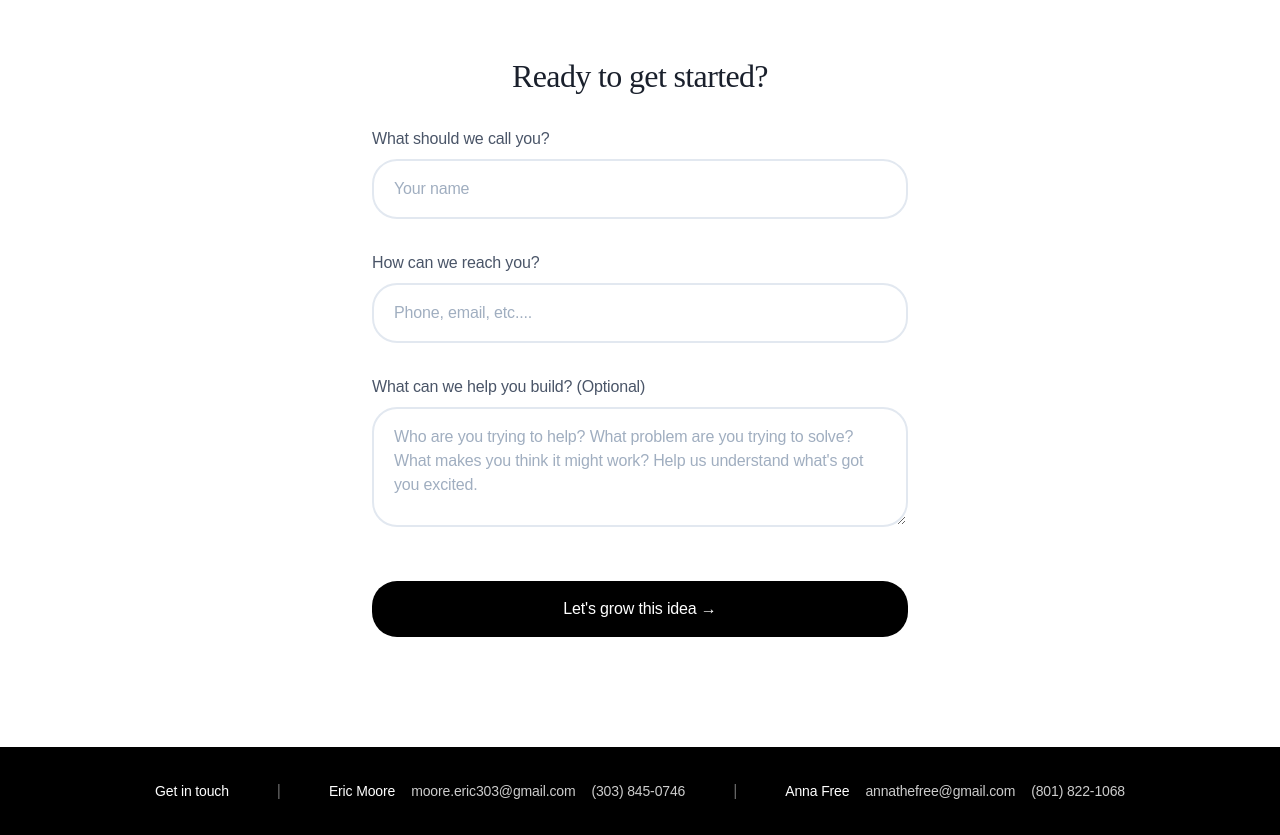
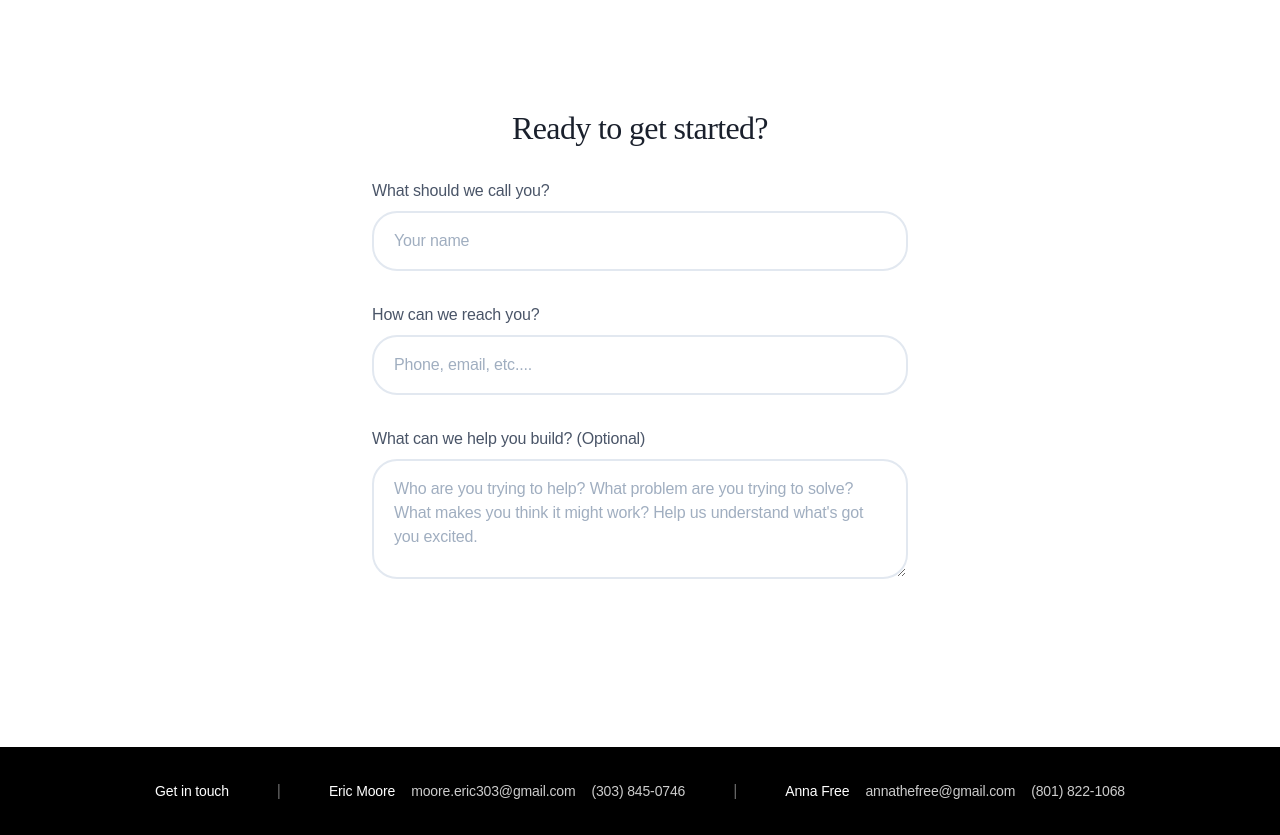
Before and after one commit to eraeric91/mottojiyu, a plain HTML site: page index.html in a window 1280 px wide. Shown: the part 2380-3215 px from the top of the page. Drawn offline with Linux system fonts and the light colour scheme; a web font is replaced by a local one.

Commit message:
Update index.html

```diff
--- a/index.html
+++ b/index.html
@@ -625,22 +625,7 @@
         }
 
         .form-submit {
-            background: #000;
-            color: white;
-            padding: 16px 32px;
-            border: none;
-            border-radius: 25px;
-            font-family: 'Avenir Next', sans-serif;
-            font-size: 1rem;
-            line-height: 1.5;
-            letter-spacing: -0.01em;
-            cursor: pointer;
-            transition: all 0.3s ease;
-            display: inline-flex;
-            align-items: center;
-            justify-content: center;
-            gap: 8px;
-            margin-top: 16px;
+            display: none;
         }
 
         .form-submit:hover {
@@ -940,7 +925,7 @@
     <section class="contact" id="contact">
         <div class="contact-container">
             <h2>Ready to get started?</h2>
-            <form class="contact-form" action="mailto:moore.eric303@gmail.com" method="post" enctype="text/plain">
+            <form class="contact-form">
                 <div class="form-group">
                     <label for="name" class="form-label">What should we call you?</label>
                     <input type="text" id="name" name="name" class="form-input" placeholder="Your name">
```
